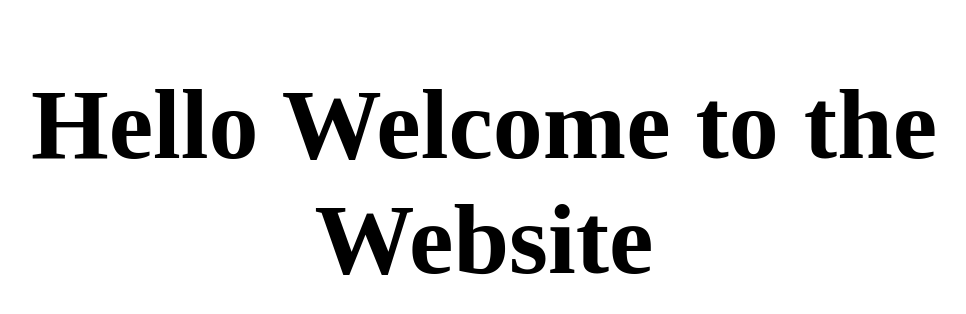
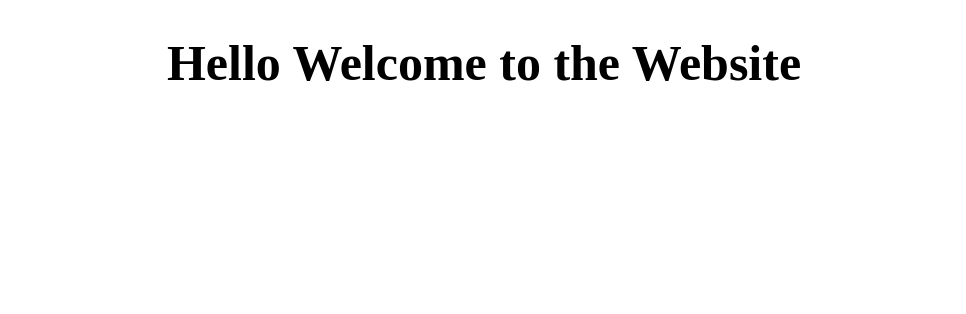
Before and after one commit to AN-KA-KI-JA-T-L/Deploy, a website: page index.html in a window 1280 px wide. Shown: the whole page, without its empty margins (156-1122 px from the left). Drawn offline with Linux system fonts and the light colour scheme.

Commit message:
Update index.html

```diff
--- a/index.html
+++ b/index.html
@@ -8,12 +8,12 @@
     <style>
       h1 {
         text-align: center;
-        font-size: 100px;
+        font-size: 50px;
       }
 
       h1:hover {
         transition-duration: 1s;
-        font-size: 105px;
+        font-size: 55px;
         color: brown;
       }
     </style>
```
